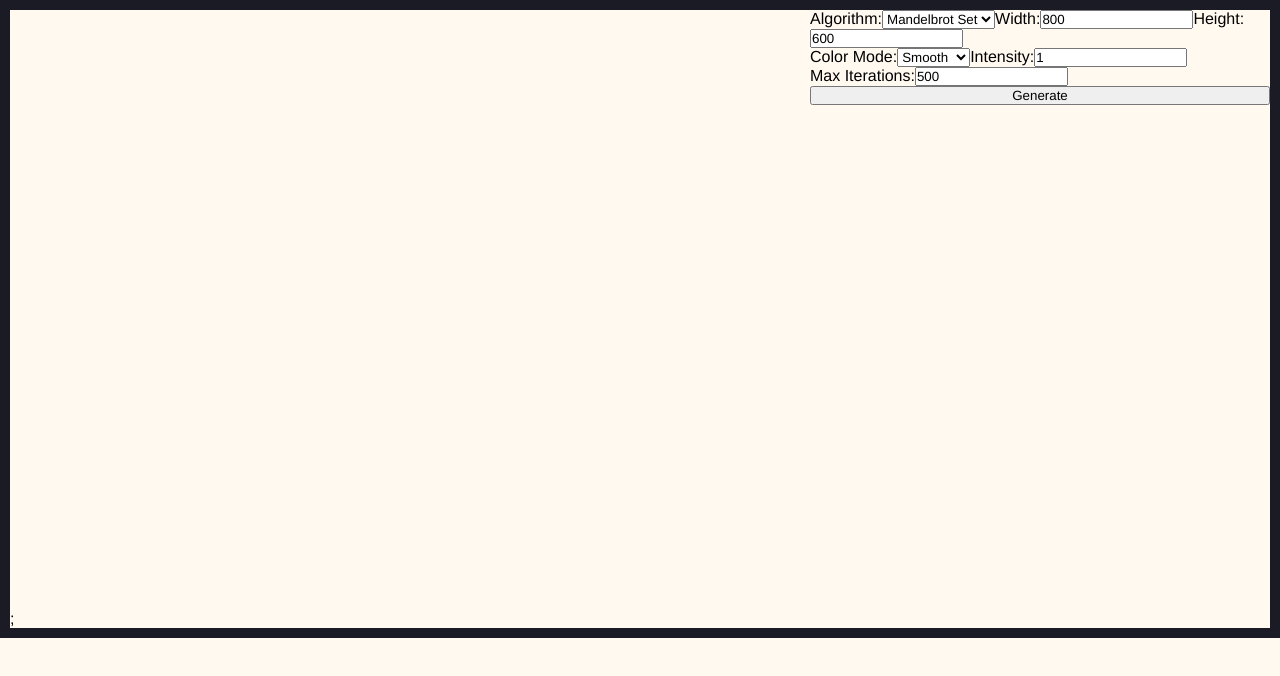
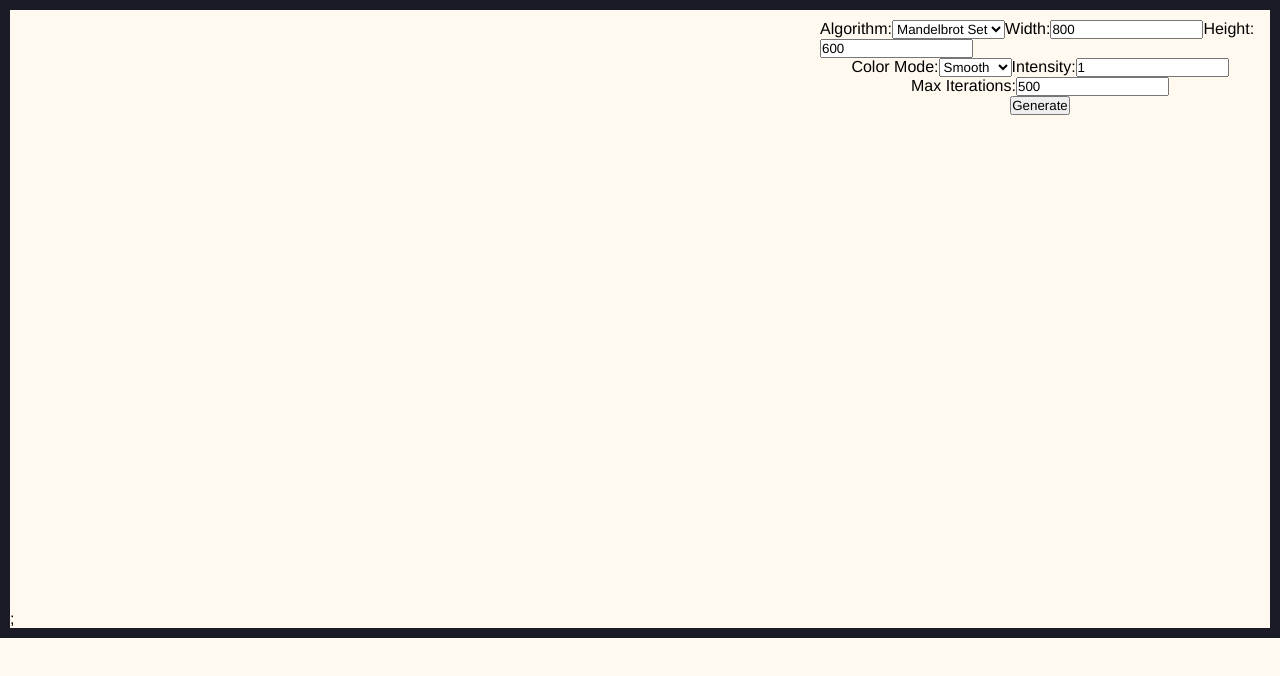
Before and after one commit to Septy2000/Portfolio-Website, a Next.js app: page /fractals-explorer in a window 1280 px wide. Shown: the top 676 px of the page. Built offline with nearby package versions, Linux system fonts and the light colour scheme.

Commit message:
Added error validation with shown message; Added InputError component for handling errors;

```diff
--- a/src/components/ErrorText/ErrorText.tsx
+++ b/src/components/ErrorText/ErrorText.tsx
@@ -1,5 +1,5 @@
 import * as Styled from "./ErrorText.styled";
 
-export default function ErrorText({ text }: { text: string }) {
-    return <Styled.ErrorText>{text}</Styled.ErrorText>;
+export default function ErrorText({ children }: { children: string }) {
+    return <Styled.ErrorText>{children}</Styled.ErrorText>;
 }
--- a/src/components/FractalsSection/ParametersMenu/ColorModeMenu/ColorModeMenu.tsx
+++ b/src/components/FractalsSection/ParametersMenu/ColorModeMenu/ColorModeMenu.tsx
@@ -1,6 +1,5 @@
 import { useParameters } from "@/components/FractalsSection/ParametersProvider/ParametersProvider";
 import React, { useEffect } from "react";
-import ErrorText from "@/components/ErrorText/ErrorText";
 export default function ColorModeMenu() {
     const { colorModeParameters, setColorModeParameters, parameters } =
         useParameters();
--- /dev/null
+++ b/src/components/FractalsSection/ParametersMenu/InputError.tsx
@@ -0,0 +1,61 @@
+import ErrorText from "@/components/ErrorText/ErrorText";
+import React from "react";
+import {
+    isColorIntensityValid,
+    isBlueWeightValid,
+    isColorsNumberValid,
+    isGreenWeightValid,
+    isHeightValid,
+    isMaxIterationsValid,
+    isRedWeightValid,
+    isWidthValid,
+} from "@/utils/ParametersValidation";
+import { useParameters } from "@/components/FractalsSection/ParametersProvider/ParametersProvider";
+
+export default function InputError() {
+    const { typedColorModeParameters, typedParameters } = useParameters();
+    return (
+        <React.Fragment>
+            {!isColorIntensityValid(
+                typedColorModeParameters.colorIntensity
+            ) && (
+                <ErrorText>
+                    Color intensity must be a number different from 0
+                </ErrorText>
+            )}
+            {!isRedWeightValid(typedColorModeParameters.rgbWeights.r) && (
+                <ErrorText>
+                    Red weight must be a number greater than or equal than 0
+                </ErrorText>
+            )}
+            {!isGreenWeightValid(typedColorModeParameters.rgbWeights.g) && (
+                <ErrorText>
+                    Green weight must be a number greater than or equal than 0
+                </ErrorText>
+            )}
+            {!isBlueWeightValid(typedColorModeParameters.rgbWeights.b) && (
+                <ErrorText>
+                    Blue weight must be a number greater than or equal to 0
+                </ErrorText>
+            )}
+            {!isColorsNumberValid(
+                typedColorModeParameters.numberOfRandomColors
+            ) && (
+                <ErrorText>
+                    Number of colors must be a number greater than 0
+                </ErrorText>
+            )}
+            {!isMaxIterationsValid(typedParameters.maxIterations) && (
+                <ErrorText>
+                    Max iterations must be a number greater than 0
+                </ErrorText>
+            )}
+            {!isWidthValid(typedParameters.width) && (
+                <ErrorText>Width must be a number greater than 3</ErrorText>
+            )}
+            {!isHeightValid(typedParameters.height) && (
+                <ErrorText>Height must be a number greater than 2</ErrorText>
+            )}
+        </React.Fragment>
+    );
+}
--- a/src/components/FractalsSection/ParametersMenu/JuliaParametersMenu/JuliaParametersMenu.tsx
+++ b/src/components/FractalsSection/ParametersMenu/JuliaParametersMenu/JuliaParametersMenu.tsx
@@ -1,4 +1,3 @@
-"use client";
 import { useParameters } from "@/components/FractalsSection/ParametersProvider/ParametersProvider";
 import React, { useState } from "react";
 import { ComplexNumber } from "@/_types/math";
--- a/src/components/FractalsSection/ParametersMenu/ParametersMenu.styled.tsx
+++ b/src/components/FractalsSection/ParametersMenu/ParametersMenu.styled.tsx
@@ -3,6 +3,8 @@ import styled from "styled-components";
 export const MenuContainer = styled.div`
     display: flex;
     flex-direction: column;
+    align-items: center;
+    padding: 10px;
 `;
 
 export const Container = styled.div`
--- a/src/components/FractalsSection/ParametersMenu/ParametersMenu.tsx
+++ b/src/components/FractalsSection/ParametersMenu/ParametersMenu.tsx
@@ -1,4 +1,3 @@
-import styled from "styled-components";
 import { useParameters } from "@/components/FractalsSection/ParametersProvider/ParametersProvider";
 import * as Styled from "./ParametersMenu.styled";
 import DefaultParametersMenu from "./DefaultParametersMenu/DefaultParametersMenu";
@@ -6,21 +5,23 @@ import MandelbrotParametersMenu from "./MandelbrotParametersMenu/MandelbrotParam
 import JuliaParametersMenu from "./JuliaParametersMenu/JuliaParametersMenu";
 import PerlinNoiseParametersMenu from "./PerlinNoiseParametersMenu/PerlinNoiseParametersMenu";
 import ColorModeMenu from "@/components/FractalsSection/ParametersMenu/ColorModeMenu/ColorModeMenu";
-import { isParametersMenuInputValid } from "../ParametersProvider/ParametersValidation";
-
+import { isParametersMenuInputValid } from "@/utils/ParametersValidation";
+import InputError from "./InputError";
 export default function ParametersMenu({ generate }: { generate: () => void }) {
-    const { parameters, typedColorModeParameters, typedParameters } =
-        useParameters();
+    const { typedColorModeParameters, typedParameters } = useParameters();
 
     return (
         <Styled.MenuContainer>
             <DefaultParametersMenu />
             <ColorModeMenu />
-            {parameters.algorithm === "mandelbrot" && (
+            {typedParameters.algorithm === "mandelbrot" && (
                 <MandelbrotParametersMenu />
             )}
-            {parameters.algorithm === "julia" && <JuliaParametersMenu />}
-            {parameters.algorithm === "perlin" && <PerlinNoiseParametersMenu />}
+            {typedParameters.algorithm === "julia" && <JuliaParametersMenu />}
+            {typedParameters.algorithm === "perlin" && (
+                <PerlinNoiseParametersMenu />
+            )}
+            <InputError />
             <button
                 onClick={generate}
                 disabled={
```
Also changed, not shown: src/components/FractalsSection/ParametersProvider/ParametersProvider.tsx (+1 -11 lines), src/utils/parametersTypeConversion.ts (renamed from src/components/FractalsSection/ParametersProvider/ParametersTypeConversion.ts), src/utils/parametersValidation.ts (renamed from src/components/FractalsSection/ParametersProvider/ParametersValidation.ts).
